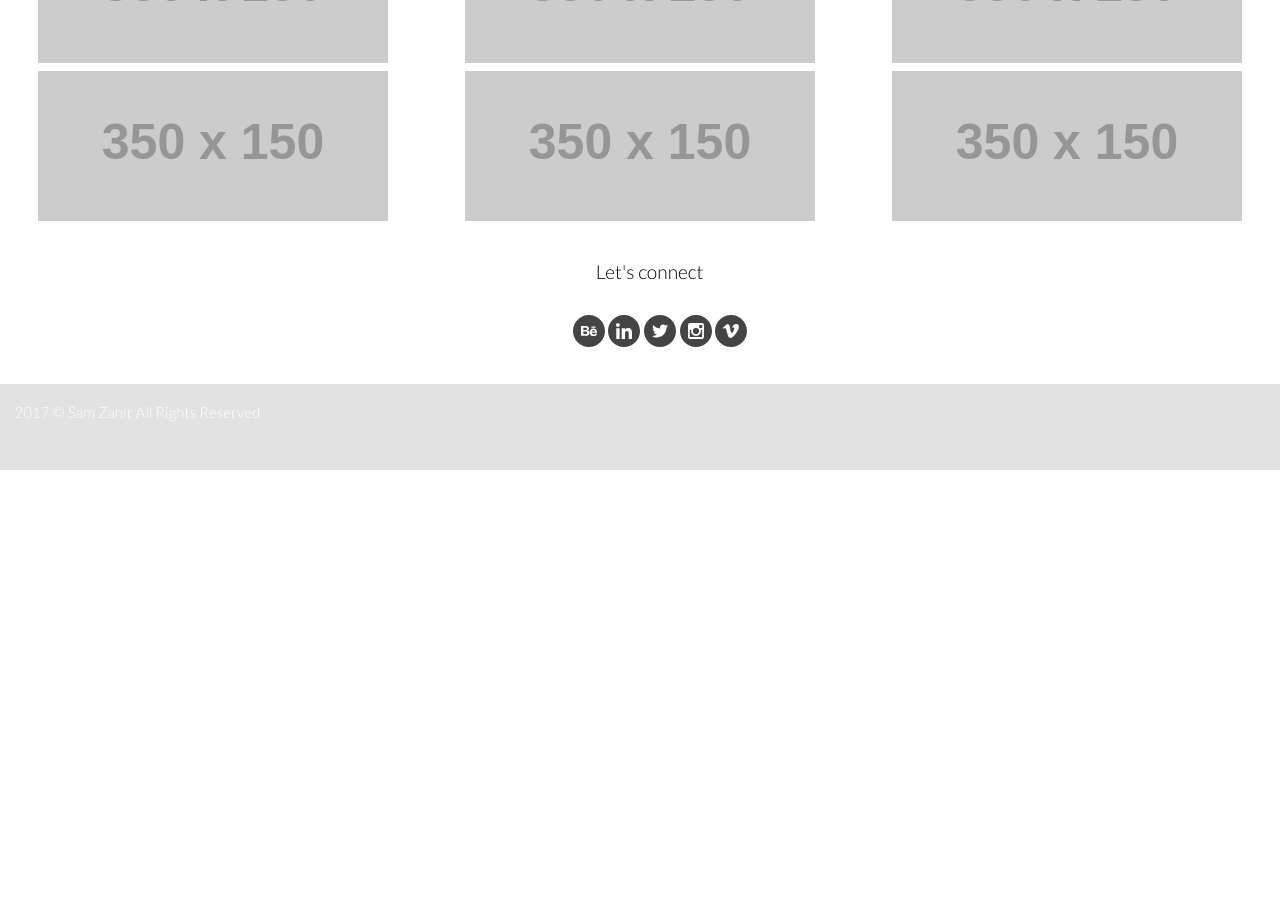
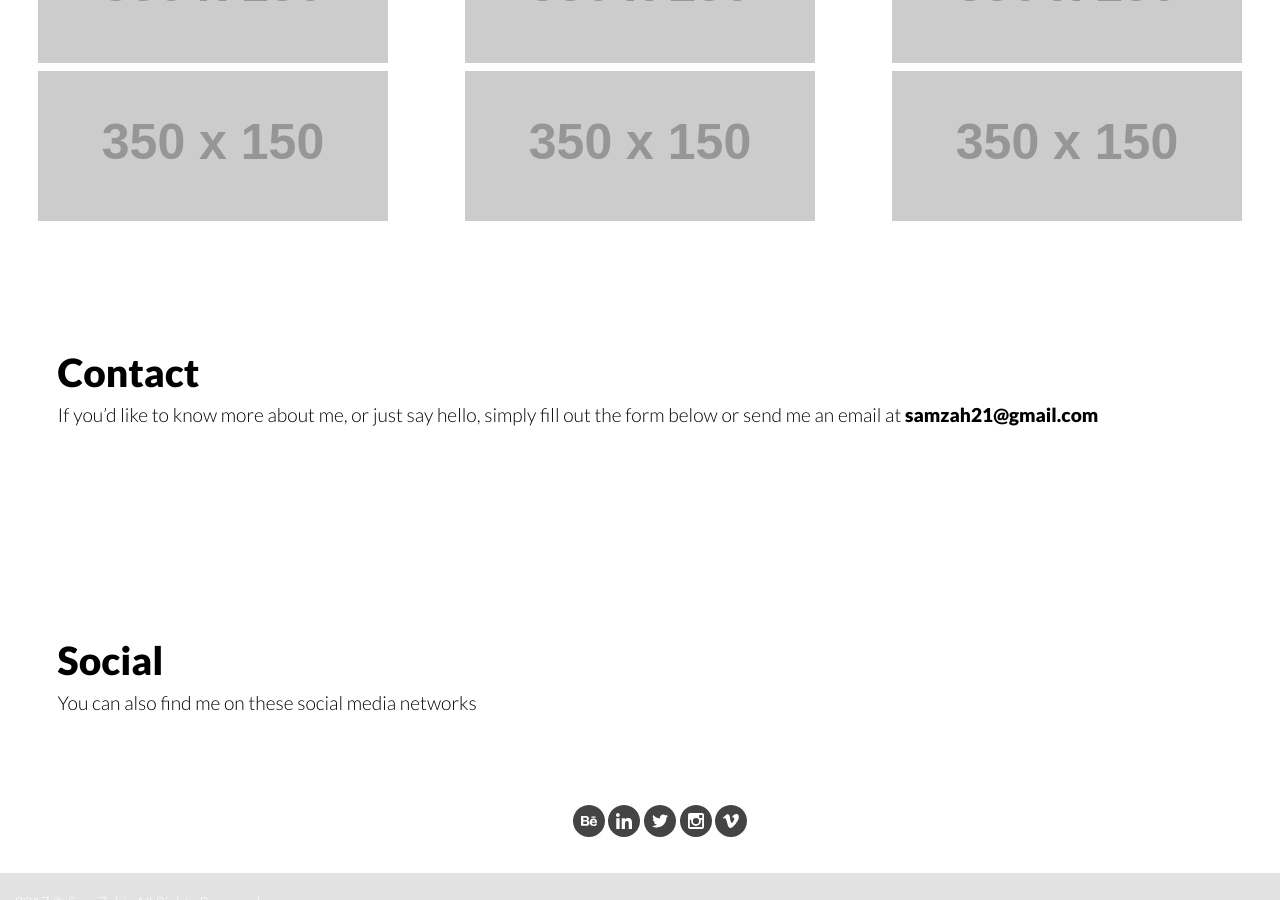
Before and after one commit to samzah/portfolio, a Jekyll site: the page built from index.html, in a window 1280 px wide and 900 px high, scrolled down 1474 px. Built offline with Jekyll 4.4.1, drawn with Linux system fonts in a browser that asks for light colours; before the commit the page ends 1944 px from its top, so only the background shows below that.

Commit message:
more more

```diff
--- a/index.html
+++ b/index.html
@@ -92,9 +92,17 @@ layout: default
 
   </div>
 
-  <div class="grid" id="contact">
-    <div class="unit s-1 m-1 l-1 contct pad-t pad-left">
-    <p>Let's connect</p>
+  <div id="contact">
+    <div class="unit s-1 m-1 l-1 island-double wrapper">
+      <h2 class="pad-t-2 zetta">Contact</h2>
+      <p>If you’d like to know more about me, or just say hello, simply fill out the form below or send me an email at <b>samzah21@gmail.com</b></p>
+    </div>
+  </div>
+
+  <div id="social">
+    <div class="unit s-1 m-1 l-1 island-double wrapper">
+      <h2 class="pad-t-2 zetta">Social</h2>
+      <p>You can also find me on these social media networks</p>
     </div>
   </div>
 
```
Also changed, not shown: 1 other file.
